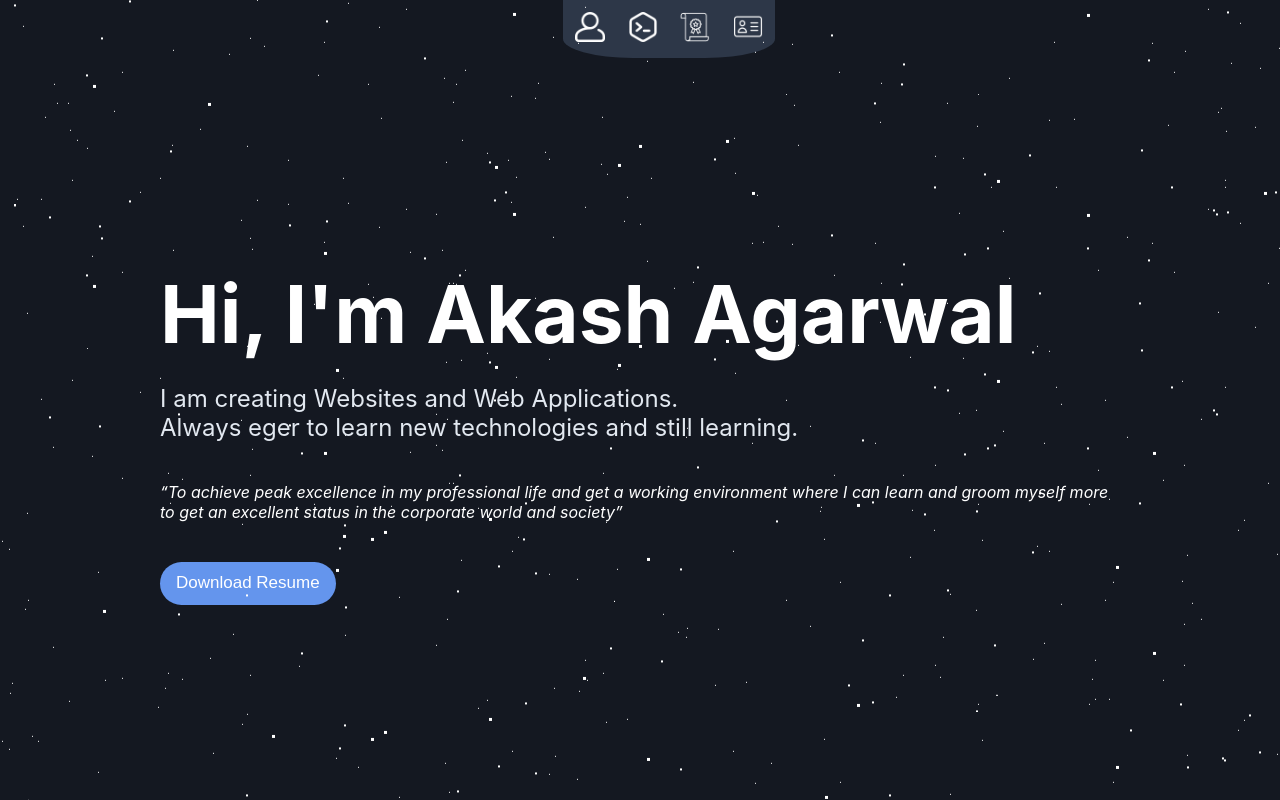
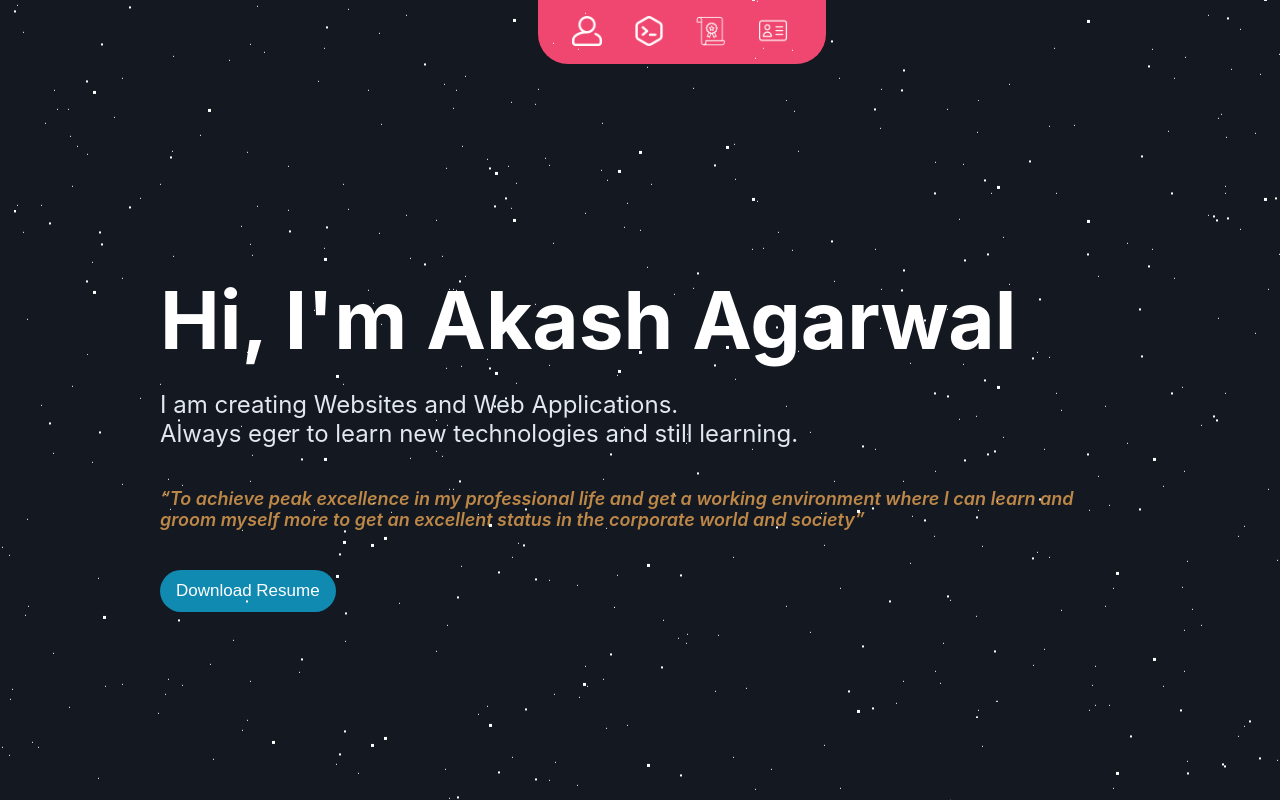
Before and after one commit to akashag55/Portfolio, a React (Create React App) app: page / in a window 1280 px wide. Built offline with nearby package versions, Linux system fonts and the light colour scheme.

Commit message:
UI changes and nav bar changes

```diff
--- a/src/Components/GetInTouch/GetInTouch.jsx
+++ b/src/Components/GetInTouch/GetInTouch.jsx
@@ -7,10 +7,13 @@ function GetInTouch() {
         <div>
             <SectionHeading heading_name = "Get In Touch"/>
                <div className = "touch_data">
-                    <h2>Mail - <span>agarwalakash551999@gmail.com</span></h2>
-                    <h2>Text - <span>8890587002</span></h2>
+                    <h2>Mail - <span><a href='mailto:agarwalakash551999@gmail.com'>agarwalakash551999@gmail.com</a></span></h2>
+                    <h2>Call - <span>8890587002</span></h2>
                     <h2><a href="https://www.linkedin.com/in/akash-agarwal-2a2297150">Linkedin</a> & <a href="https://github.com/akashag55">GitHub</a>, <a href="https://drive.google.com/file/d/1lnJM6EeAoRgFBSyIcQhUvxqjAldVRnL1/view">Download Resume</a></h2>
+
                </div>
+
+
         </div>
     )
 }
--- a/src/Components/Intro/Intro.css
+++ b/src/Components/Intro/Intro.css
@@ -18,8 +18,13 @@
     font-size: 1.5rem;
     font-weight: 400;
 }
+.intro_section_name i q{
+    color: #BC8747;
+    font-size: 18px;
+    font-weight: 600;
+}
 .intro_section_name button {
-    background: cornflowerblue;
+    background: #118AB2;
     border: none;
     border-radius: 22px;
     padding: .7rem 1rem;
--- a/src/Components/Navigation Bar/NavigationBar.css
+++ b/src/Components/Navigation Bar/NavigationBar.css
@@ -1,17 +1,16 @@
 .navigationBar{
-    padding: 1px;
-    margin-left: 44%;
-    width: fit-content;
-    height: fit-content;
-    background-color: #2D3748;
-   border-radius: 0 0 33% 33%;
+    margin-left: 42%;
+    width: 18rem;
+    height: 4rem;
+    background-color: #EF476F;
+    border-radius:0 0 30px 30px;
 }
 .navigationBar_list{
     padding: 0;
-    margin: 0;
+    margin: 0 0 0 18px;
 }
 .navigationBar_list img{
-    padding: .7rem;
+    padding: 1rem;
     width: 30px;
     height: 30px;
     transition: transform .5s;
```
